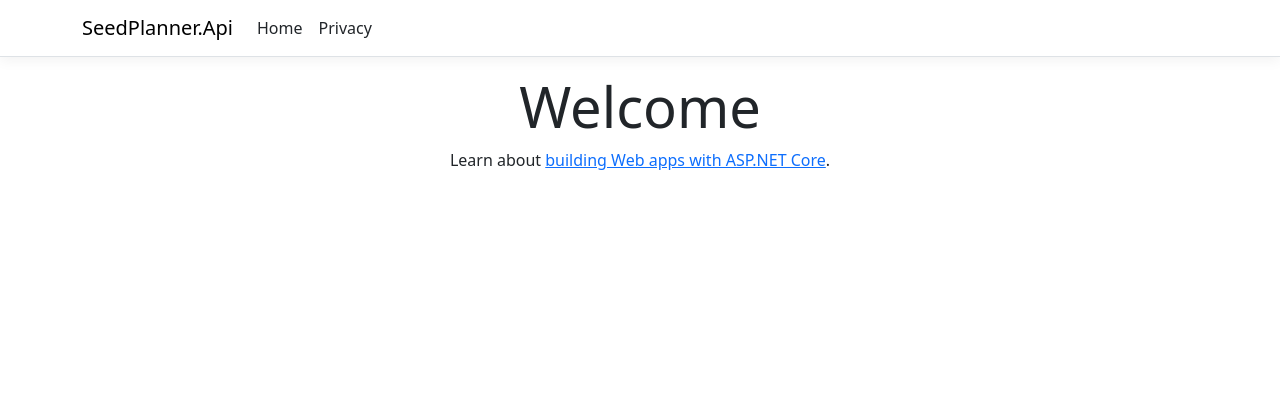
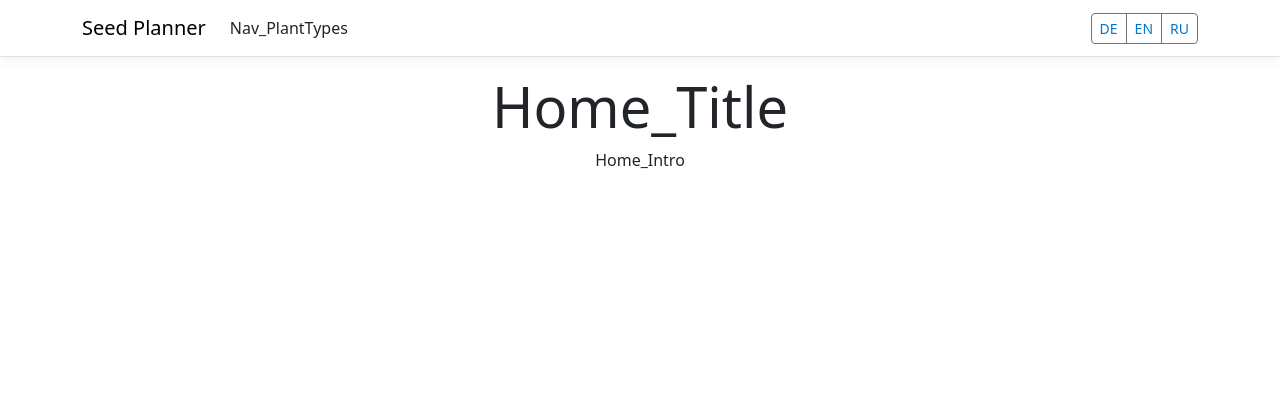
Before and after one commit to elenapschorr/seed-planner, an ASP.NET Core app: page / in a window 1280 px wide. Shown: the top 420 px of the page. Run offline with ASP.NET Core 8, Linux system fonts and the light colour scheme; style sheets or scripts are compiled from the project's sources; some libraries are stand-ins or nearby versions.

Commit message:
Add localization setup with de/en/ru resource files. Request localization via browser language with a cookie-based language switcher. Shared resource files for UI texts and enum labels. Layout with language buttons.

```diff
--- a/src/SeedPlanner.Api/Pages/Index.cshtml
+++ b/src/SeedPlanner.Api/Pages/Index.cshtml
@@ -5,6 +5,6 @@
 }
 
 <div class="text-center">
-    <h1 class="display-4">Welcome</h1>
-    <p>Learn about <a href="https://learn.microsoft.com/aspnet/core">building Web apps with ASP.NET Core</a>.</p>
+    <h1 class="display-4">@L["Home_Title"]</h1>
+    <p>@L["Home_Intro"]</p>
 </div>
--- a/src/SeedPlanner.Api/Pages/Shared/_Layout.cshtml
+++ b/src/SeedPlanner.Api/Pages/Shared/_Layout.cshtml
@@ -1,3 +1,4 @@
+@inject IStringLocalizer<SharedResource> L
 <!DOCTYPE html>
 <html lang="en">
 <head>
@@ -13,20 +14,18 @@
     <header>
         <nav class="navbar navbar-expand-sm navbar-toggleable-sm navbar-light bg-white border-bottom box-shadow mb-3">
             <div class="container">
-                <a class="navbar-brand" asp-area="" asp-page="/Index">SeedPlanner.Api</a>
-                <button class="navbar-toggler" type="button" data-bs-toggle="collapse" data-bs-target=".navbar-collapse" aria-controls="navbarSupportedContent"
-                        aria-expanded="false" aria-label="Toggle navigation">
-                    <span class="navbar-toggler-icon"></span>
-                </button>
+                <a class="navbar-brand" asp-area="" asp-page="/Index">Seed Planner</a>
                 <div class="navbar-collapse collapse d-sm-inline-flex justify-content-between">
                     <ul class="navbar-nav flex-grow-1">
                         <li class="nav-item">
-                            <a class="nav-link text-dark" asp-area="" asp-page="/Index">Home</a>
-                        </li>
-                        <li class="nav-item">
-                            <a class="nav-link text-dark" asp-area="" asp-page="/Privacy">Privacy</a>
+                            <a class="nav-link text-dark" asp-area="" asp-page="/Index">@L["Nav_PlantTypes"]</a>
                         </li>
                     </ul>
+                    <div class="btn-group btn-group-sm" role="group">
+                        <a class="btn btn-outline-secondary" href="/culture?c=de&returnUrl=@Context.Request.Path">DE</a>
+                        <a class="btn btn-outline-secondary" href="/culture?c=en&returnUrl=@Context.Request.Path">EN</a>
+                        <a class="btn btn-outline-secondary" href="/culture?c=ru&returnUrl=@Context.Request.Path">RU</a>
+                    </div>
                 </div>
             </div>
         </nav>
--- a/src/SeedPlanner.Api/Pages/_ViewImports.cshtml
+++ b/src/SeedPlanner.Api/Pages/_ViewImports.cshtml
@@ -1,3 +1,6 @@
 @using SeedPlanner.Api
 @namespace SeedPlanner.Api.Pages
 @addTagHelper *, Microsoft.AspNetCore.Mvc.TagHelpers
+@using Microsoft.Extensions.Localization
+@using SeedPlanner.Api
+@inject IStringLocalizer<SharedResource> L
--- /dev/null
+++ b/src/SeedPlanner.Api/SharedResource.cs
@@ -0,0 +1,4 @@
+namespace SeedPlanner.Api;
+
+// Marker class for the shared localization resources (Resources/SharedResource*.resx).
+public class SharedResource;
```
Also changed, not shown: src/SeedPlanner.Api/Program.cs (+23 -1 lines), src/SeedPlanner.Api/Resources/SharedResource.de.resx (added), src/SeedPlanner.Api/Resources/SharedResource.resx (added), src/SeedPlanner.Api/Resources/SharedResource.ru.resx (added).
